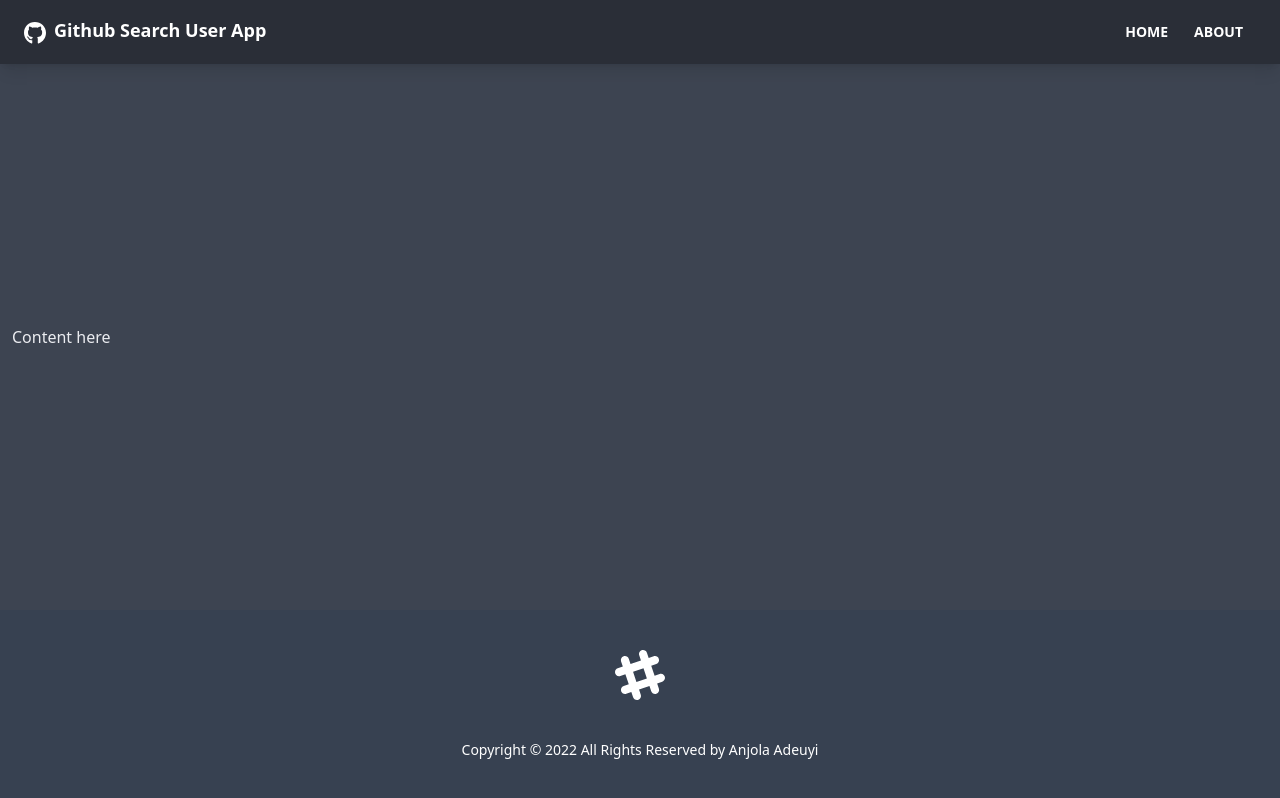
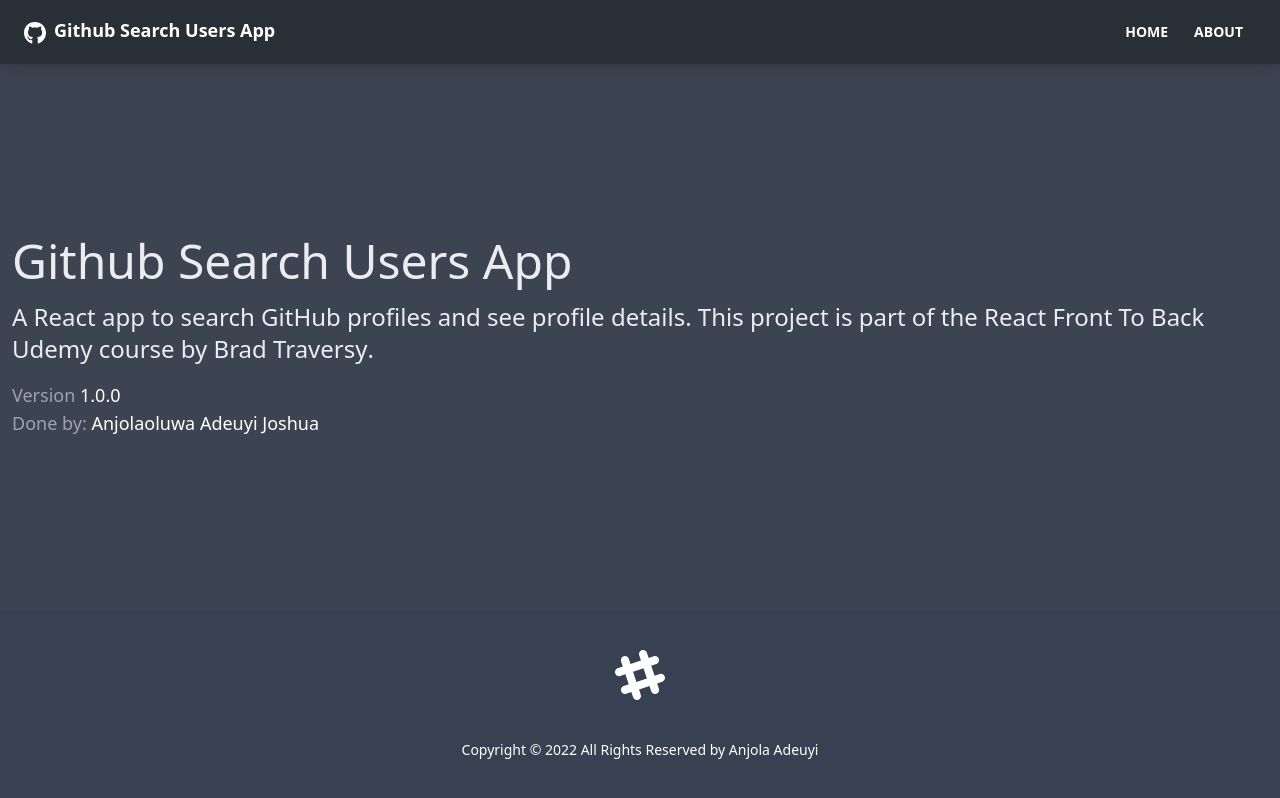
Before and after one commit to anjola-adeuyi/github-search-app, a React (Create React App) app: page /about in a window 1280 px wide. Built offline with nearby package versions, Linux system fonts and the light colour scheme.

Commit message:
Pages and Routes

```diff
--- a/src/App.js
+++ b/src/App.js
@@ -1,4 +1,7 @@
 import {BrowserRouter as Router, Route, Routes} from 'react-router-dom'
+import Home from './pages/Home';
+import About from './pages/About';
+import NotFound from './pages/NotFound';
 import Navbar from './components/layout/Navbar';
 import Footer from './components/layout/Footer';
 
@@ -8,7 +11,14 @@ const  App = () => {
       <div className="flex flex-col justify-between h-screen">
         <Navbar />
 
-        <main className='container mx-auto px-3 pb-12'>Content here</main>
+        <main className='container mx-auto px-3 pb-12'>
+          <Routes>
+            <Route path='/' element={<Home />} />
+            <Route path='/about' element={<About />} />
+            <Route path='/notfound' element={<NotFound />} />
+            <Route path='/*' element={<NotFound />} />
+          </Routes>
+        </main>
 
         <Footer />
       </div>
--- a/src/components/layout/Navbar.jsx
+++ b/src/components/layout/Navbar.jsx
@@ -29,7 +29,7 @@ const Navbar = ({ title }) => {
 }
 
 Navbar.defaultProps = {
-  title: 'Github Search User App'
+  title: 'Github Search Users App'
 }
 
 Navbar.propTypes = {
--- /dev/null
+++ b/src/pages/About.jsx
@@ -0,0 +1,33 @@
+const About = () => {
+  return (
+    <>
+      <h1 className="text-5xl mb-4">
+        Github Search Users App
+      </h1>
+      <p className='mb-4 text-2xl font-light'>
+        A React app to search GitHub profiles and see profile details. This
+        project is part of the
+        <a href='https://www.udemy.com/course/modern-react-front-to-back/'>
+          {' '}
+          <strong>React Front To Back</strong>
+        </a>{' '}
+        Udemy course by
+        <strong>
+          <a href='https://traversymedia.com' target='_blank'> Brad Traversy</a>
+        </strong>
+        .
+      </p>
+      <p className='text-lg text-gray-400'>
+        Version <span className='text-white'>1.0.0</span>
+      </p>
+      <p className='text-lg text-gray-400'>
+        Done by:
+        <a className='text-white' href='https://twitter.com/anjola_adeuyi' target='_blank'>
+          {'  '} Anjolaoluwa Adeuyi Joshua
+        </a>
+      </p>
+    </>
+  )
+}
+
+export default About
--- /dev/null
+++ b/src/pages/Home.jsx
@@ -0,0 +1,9 @@
+const Home = () => {
+  return (
+    <div>
+      <h1 className="text-6xl">Welcome</h1>
+    </div>
+  )
+}
+
+export default Home
--- /dev/null
+++ b/src/pages/NotFound.jsx
@@ -0,0 +1,25 @@
+import {FaHome} from 'react-icons/fa';
+import { Link } from 'react-router-dom';
+
+const NotFound = () => {
+  return (
+    <div className='hero'>
+      <div className='text-center hero-content' >
+        <div className="max-w-lg">
+          <h1 className="text-8xl font-bold mb-8">
+            Oops!
+          </h1>
+          <p className="text-5xl mb-8">
+            404 - Page not found!
+          </p>
+          <Link to='/' className="btn btn-primary btn-lg">
+            <FaHome className="mr-2" />
+            Back To Home
+          </Link>
+        </div>
+      </div>
+    </div>
+  )
+}
+
+export default NotFound
```
